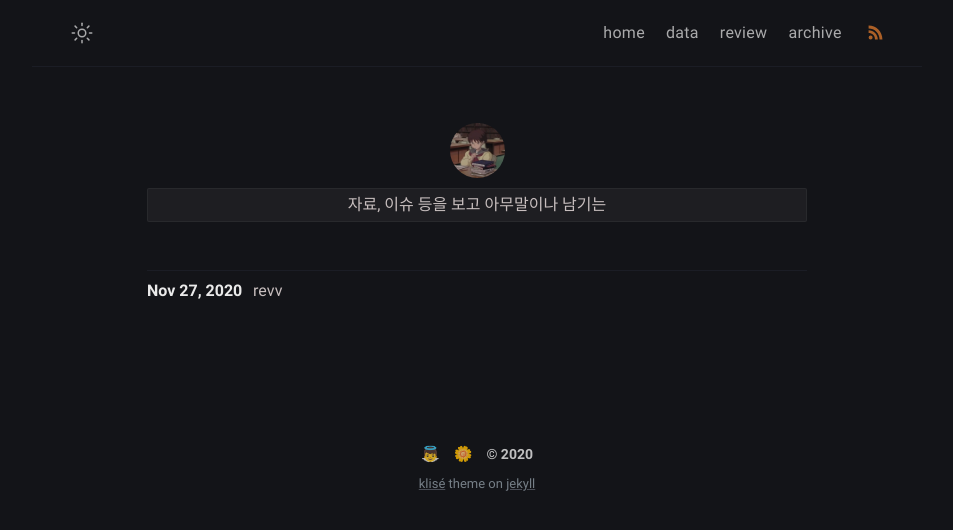
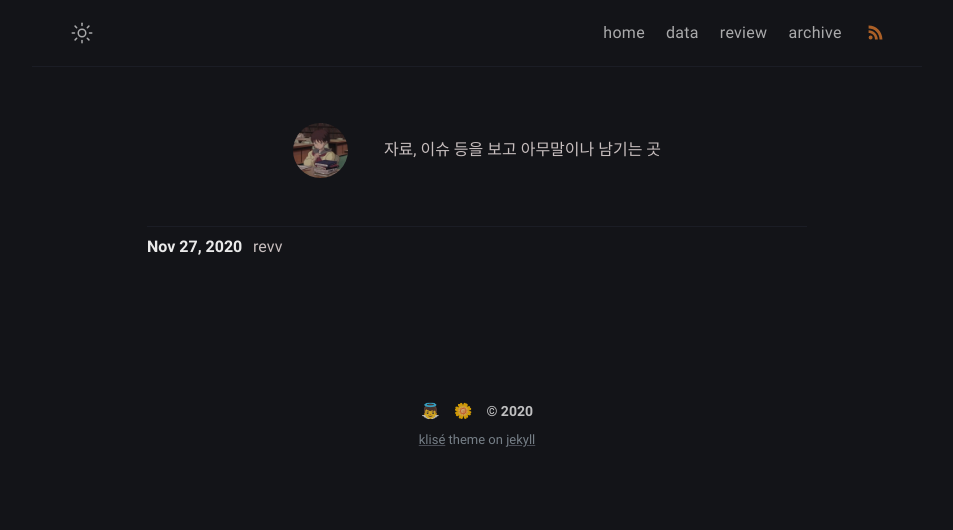
Before and after one commit to iwdstry/yeieje, a Jekyll site: the page built from review.html, in a window 1280 px wide. Shown: the top 530 px of the page, without its empty margins (163-1116 px from the left). Built offline with Jekyll 4.4.1, drawn with Linux system fonts in a browser that asks for light colours.

Commit message:
Update review.html

```diff
--- a/review.html
+++ b/review.html
@@ -5,8 +5,7 @@
 ---
 
 <div class="data">
-   <p><img class="data-avatar" src="{{ base.url }}/yeieje/assets/img/avatar1.jpg">
-   <div class="data-bio">자료, 이슈 등을 보고 아무말이나 남기는 </div> </p>
+   <p><img class="data-avatar" src="{{ base.url }}/yeieje/assets/img/avatar1.jpg"> 　　자료, 이슈 등을 보고 아무말이나 남기는 곳 </p>
 </div>
 
 
```
